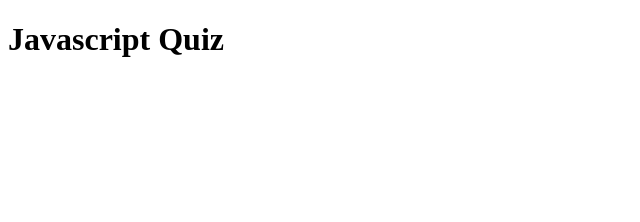
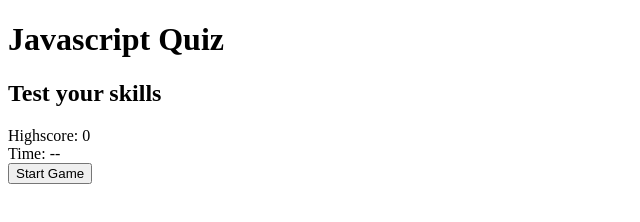
Before and after one commit to zachary-berdell-elliott/javascript-quiz, a plain HTML site: page index.html in a window 1280 px wide. Shown: the whole page, without its empty margins (0-640 px from the left). Drawn offline with Linux system fonts and the light colour scheme.

Commit message:
Added a layout of some functions that can be used. Some work done on the html

```diff
--- a/index.html
+++ b/index.html
@@ -8,5 +8,9 @@
 </head>
 <body>
     <h1>Javascript Quiz</h1>
+    <h2>Test your skills</h2>
+    <div>Highscore: <span id="highscore-tracker">0</span></div>
+    <div>Time: <span id="timer">--</span></div>
+    <button id="game-starter">Start Game</button>
 </body>
 </html>
```
Also changed, not shown: assets/script/script.js (added, +19 -0 lines).
